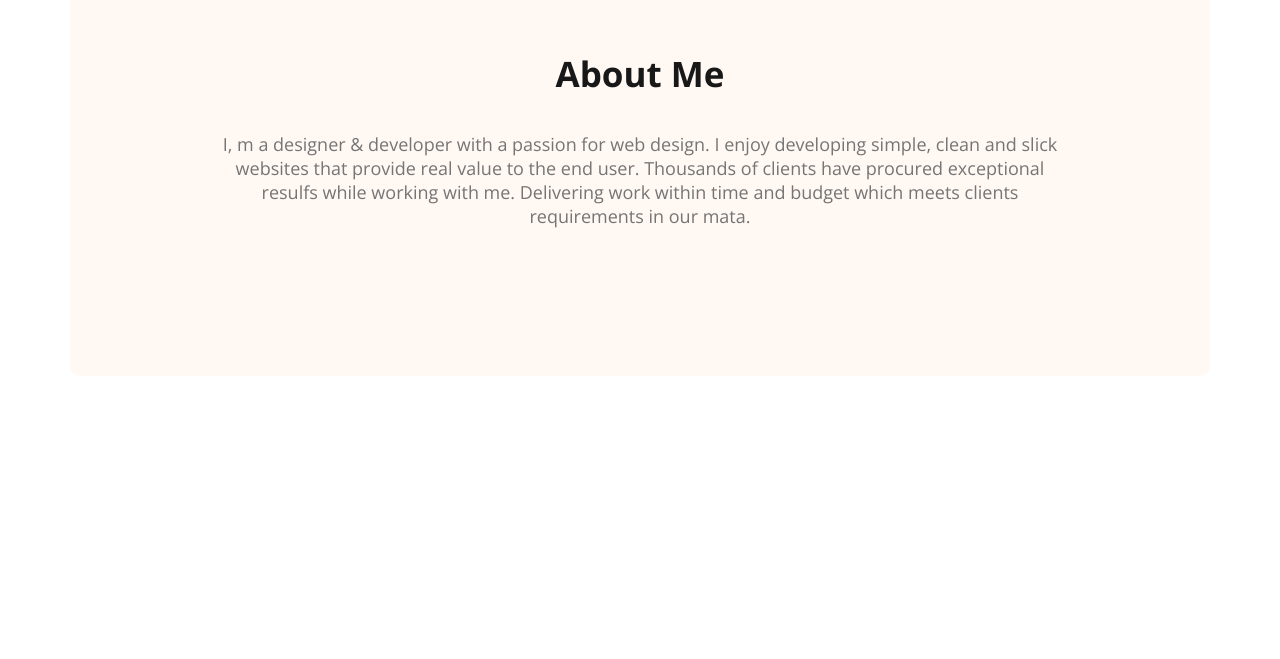
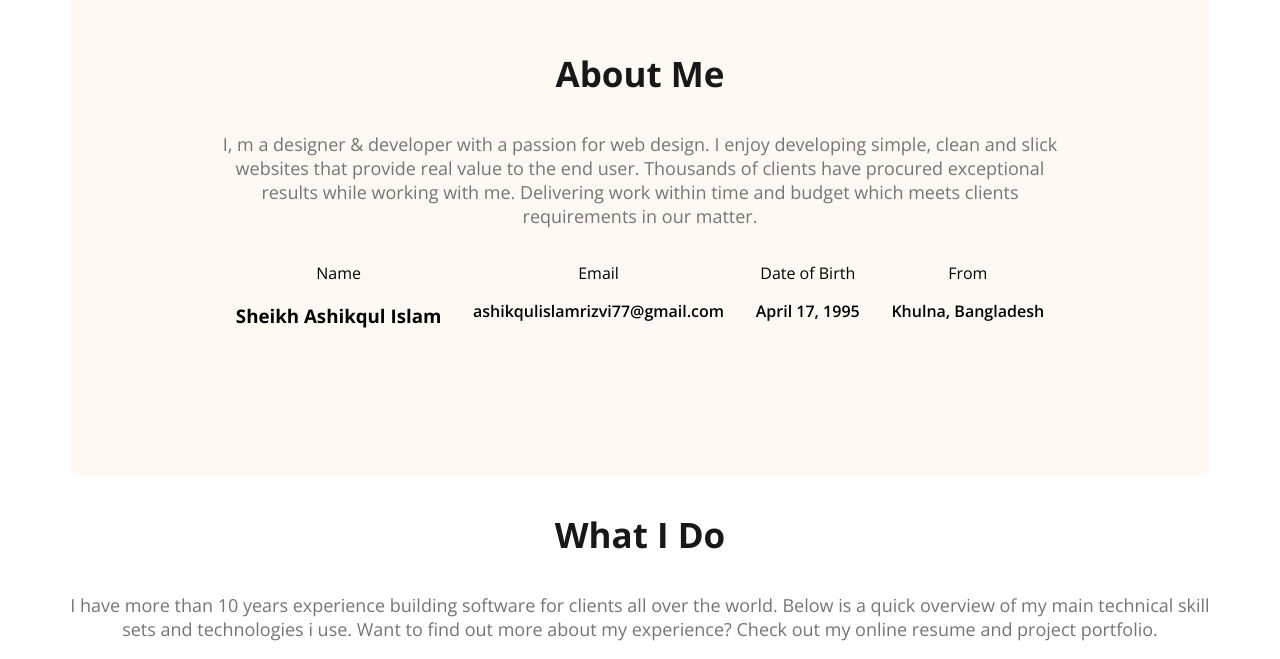
Before and after one commit to Ashikqul/My-website, a plain HTML site: page index.html in a window 1280 px wide. Shown: the part 1177-1836 px from the top of the page. Before the commit the page ends 1561 px from the top, so only its background shows below. Drawn offline with nearby package versions, Linux system fonts and the light colour scheme.

Commit message:
Add personal details section in the About Me section

```diff
--- a/Styles/styles.css
+++ b/Styles/styles.css
@@ -25,6 +25,11 @@ padding: 18px 35px;
 border-radius: 5px;
 border: none;
 }
+.text-center{
+    text-align: center;
+}
+
+
 /* header */
 .header{
     background-image: url('../images/developer.png'), url('../images/header_bg.png');
@@ -118,3 +123,12 @@ main{
     text-align: center;
     margin-top: 130px;
 }
+.about-items{
+    display: flex;
+    justify-content: space-around;
+}
+
+.item-description{
+    font-weight:600;
+
+}
--- a/index.html
+++ b/index.html
@@ -39,9 +39,38 @@
     </header>
 
     <main>
-<section class="about scecondary-background">
-    <h3 class="section-title">About Me</h3>
-    <p class="section-description">I, m a designer & developer with a passion for web design. I enjoy developing simple, clean and slick websites that provide real value to the end user. Thousands of clients have procured exceptional resulfs while working with me. Delivering work within time and budget which meets clients requirements in our mata.</p>
+        <section class="about scecondary-background">
+            <h3 class="section-title">About Me</h3>
+            <p class="section-description">I, m a designer & developer with a passion for web design. I enjoy developing simple, clean and slick websites that provide real value to the end user. Thousands of clients have procured exceptional results while working with me. Delivering work within time and budget which meets clients requirements in our matter.</p>
+
+            <div class="about-items">
+                <div class="about-item">
+                    <p class="item-title">Name</p>
+                    <h3 class="about-name">Sheikh Ashikqul Islam</h3>
+                    <p class="item-description"></p>
+                </div>
+                <div class="about-item">
+                    <p class="item-title">Email</p>
+                    <p class="item-description">ashikqulislamrizvi77@gmail.com</p>
+                </div>
+                <div class="about-item">
+                    <p class="item-title">Date of Birth</p>
+                    <p class="item-description">April 17, 1995</p>
+                </div>
+                <div class="about-item">
+                    <p class="item-title">From</p>
+                    <p class="item-description">Khulna, Bangladesh</p>
+                </div>
+            </div>
+        </section>
+        <!-- what i do section start -->
+         <section class="skills">
+            <h3 class="section-title text-center">What I Do</h3>
+            <p class="section-description text-center">I have more than 10 years experience building software for clients all over the world. Below is a quick overview of my main technical skill sets and technologies i use. Want to find out more about my experience? Check out my online resume and project portfolio.</p>
+         </section>
+        </main>
+
+    </div>
 </section>
 
     </main>
```
